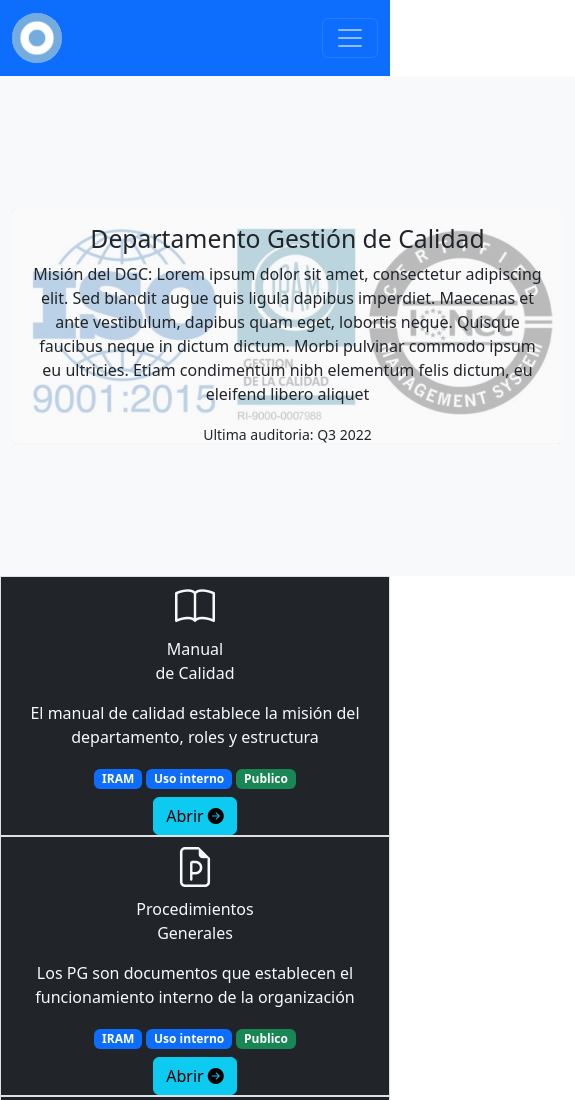
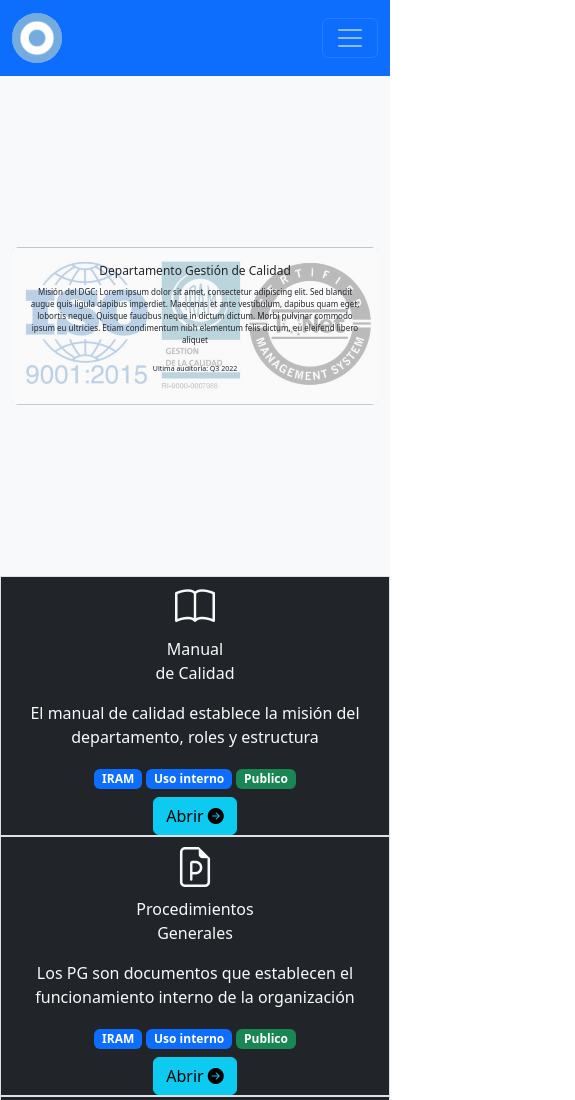
Before and after one commit to scorpius-t/TPI-CodoACODO, a plain HTML site: page index.html in a window 390 px wide. Shown: the top 1100 px of the page, 575 px wide, since content can reach past the window. Drawn offline with nearby package versions, Linux system fonts and the light colour scheme.

Commit message:
Correccion responsivo tabla y hero-card

```diff
--- a/css/style.css
+++ b/css/style.css
@@ -2,7 +2,7 @@
 
 /* hero  */
 .hero{
-   min-width: 575px; /*card  overlay no puede ajustar el contenido del texto cuando se excede - manual de bootstrap*/
+   /* min-width: 575px; card  overlay no puede ajustar el contenido del texto cuando se excede - manual de bootstrap */
 
    height: 500px;
 
@@ -54,3 +54,39 @@ footer{
     font-size: 3rem;
 
 }
+
+/* responsivo  */
+@media screen and (max-width: 600px) {
+
+    .table {
+    font-size: 0.75rem;
+    }
+
+
+}
+@media screen and (max-width: 575px) {
+
+.hero-card .card-title {
+font-size: 1rem;
+}
+.hero-card p {
+    font-size: 0.75rem;
+    }
+
+
+}
+
+@media screen and (max-width: 485px) {
+
+    .hero-card .card-title {
+    font-size: 0.75rem;
+    }
+
+    .hero-card p {
+        font-size: 0.5rem;
+    }
+
+    .table {
+    font-size: 0.3rem;
+    }
+}
```
Also changed, not shown: docs-emitidos.html (+1 -1 lines).
